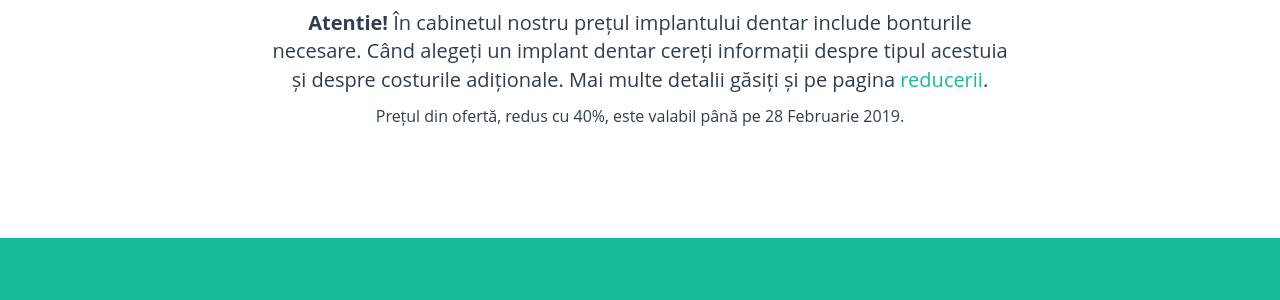
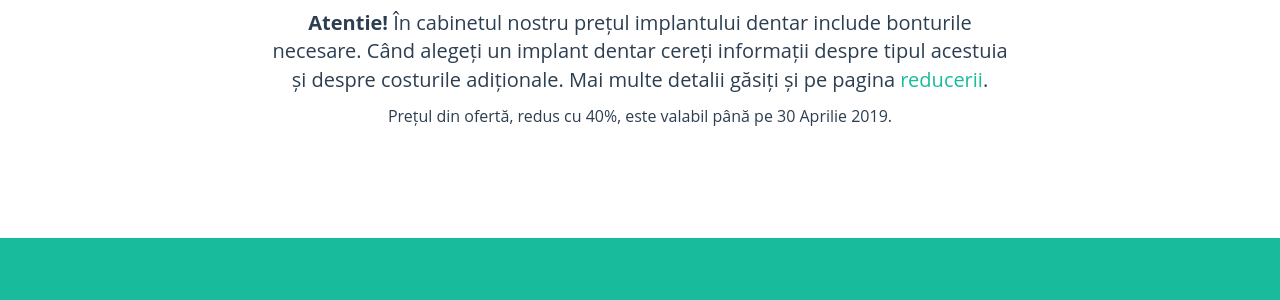
Before and after one commit to littledentgopo/offerdent, a Jekyll site: the page built from index.html, in a window 1280 px wide and 900 px high, scrolled down 1364 px. Shown: the part 155-455 px from the top of the window. Built offline with Jekyll 4.4.1, drawn with Linux system fonts in a browser that asks for light colours; comment, search, counter and statistics services are not loaded.

Commit message:
Update _config.yml

```diff
--- a/_config.yml
+++ b/_config.yml
@@ -28,7 +28,7 @@ contact:
 
 
 offer:
-    expirydate: 28 Februarie 2019
+    expirydate: 30 Aprilie 2019
     extramonth: Septembrie 2018
 
 
```
